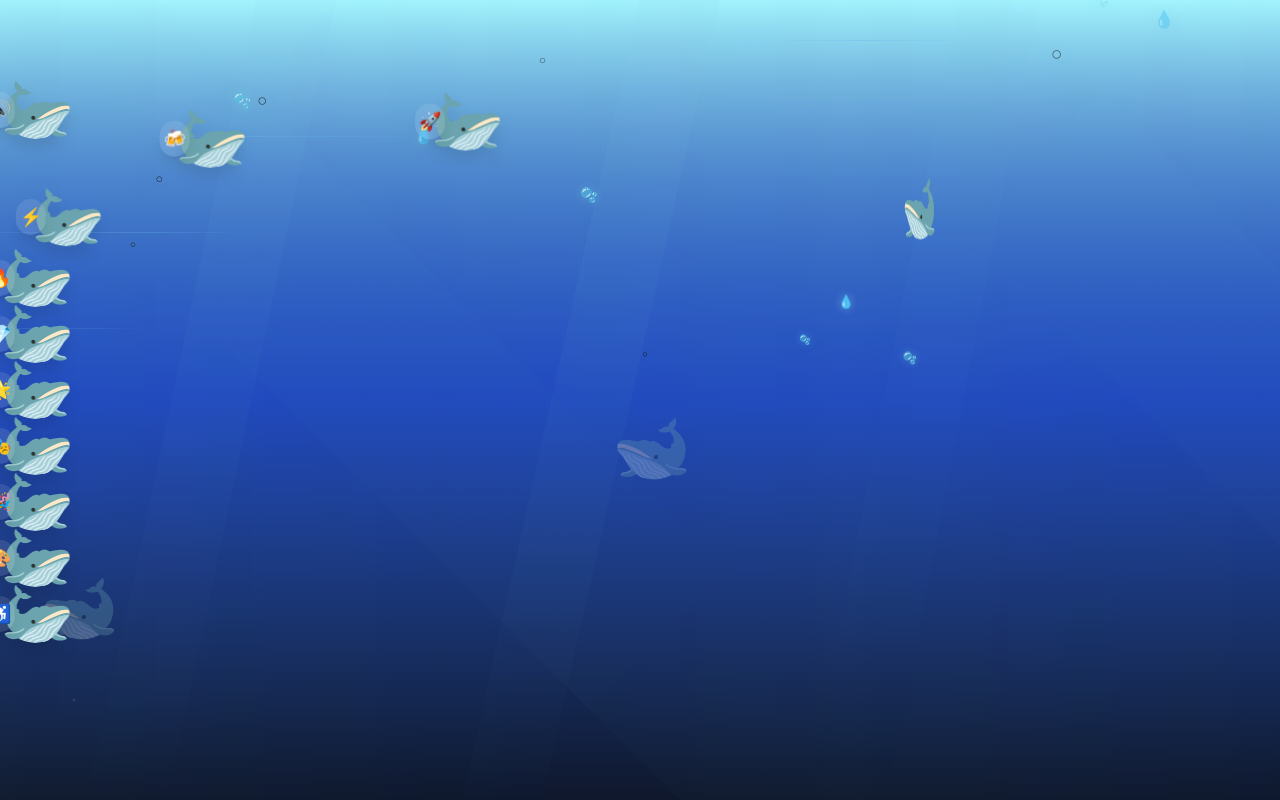
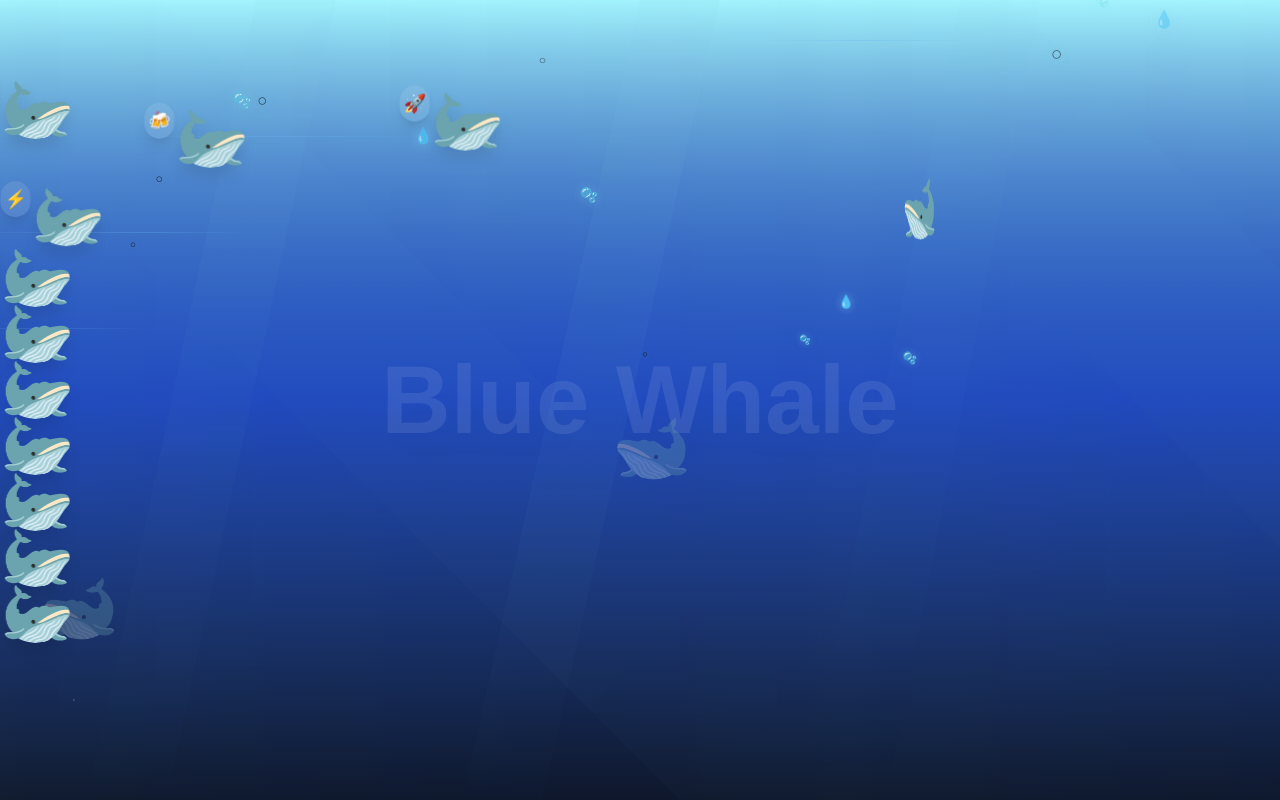
Before and after one commit to Quyenld9699/bluewhale, a Next.js app: page / in a window 1280 px wide. Built offline with nearby package versions, Linux system fonts and the light colour scheme.

Commit message:
add some animation

```diff
--- a/src/app/ocean-animations.scss
+++ b/src/app/ocean-animations.scss
@@ -565,3 +565,17 @@
   animation-delay: 20s;
   top: 80%;
 }
+
+@keyframes waving {
+  0%,
+  100% {
+    transform: skewX(0deg);
+  }
+  50% {
+    transform: skewX(10deg);
+  }
+}
+
+.waving {
+  animation: waving 2s infinite ease-in-out;
+}
--- a/src/app/page.tsx
+++ b/src/app/page.tsx
@@ -3,6 +3,7 @@
 import Image from "next/image";
 import { teamMembers } from "src/team-member";
 import "./ocean-animations.scss";
+import { motion } from "framer-motion";
 
 export default function Home() {
   return (
@@ -11,21 +12,18 @@ export default function Home() {
       <div className="absolute inset-0 bg-gradient-to-b from-cyan-200 to-slate-900"></div>
       <div className="absolute inset-0 bg-gradient-to-b from-transparent via-blue-500 to-transparent opacity-60"></div>
       <div className="absolute inset-0 bg-gradient-to-b from-transparent via-blue-800 to-slate-900 opacity-80"></div>
-
       {/* Underwater light rays */}
       <div className="absolute inset-0 opacity-30">
         <div className="light-ray light-ray-1"></div>
         <div className="light-ray light-ray-2"></div>
         <div className="light-ray light-ray-3"></div>
       </div>
-
       {/* Ocean waves animation */}
       <div className="absolute inset-0 opacity-20">
         <div className="wave wave1"></div>
         <div className="wave wave2"></div>
         <div className="wave wave3"></div>
       </div>
-
       {/* Enhanced floating bubbles */}
       <div className="bubbles">
         {[...Array(30)].map((_, i) => (
@@ -34,7 +32,6 @@ export default function Home() {
           </div>
         ))}
       </div>
-
       {/* Ocean current lines throughout the screen */}
       <div className="absolute inset-0 pointer-events-none z-1">
         {[...Array(8)].map((_, i) => (
@@ -49,25 +46,38 @@ export default function Home() {
           ></div>
         ))}
       </div>
-
+      <motion.div
+        className="absolute inset-0 flex items-center justify-center z-0"
+        initial={{ y: "-100%", opacity: 0 }}
+        animate={{ y: 0, opacity: 0.09 }}
+        transition={{
+          duration: 5,
+          ease: "easeOut",
+        }}
+      >
+        <div className="text-8xl font-bold text-white drop-shadow-2xl">
+          Blue Whale
+        </div>
+      </motion.div>
       {/* Swimming whales */}
       <div className="absolute inset-0">
         <div className="whale whale-1 active">🐋</div>
         <div className="whale whale-2">🐋</div>
         <div className="whale whale-3">🐋</div>
       </div>
-
       {/* Team member whales swimming freely in the ocean */}
       <div className="absolute inset-0 z-5">
         {teamMembers.map((member, index) => (
-          <div
+          <motion.div
             key={member.id}
-            className="team-whale-swimming"
+            className="team-whale-swimming group"
             style={{
               top: `${10 + ((index * 7) % 70)}%`,
               animationDelay: `${index * 2}s`,
               animationDuration: `${20 + (index % 4) * 5}s`,
             }}
+            whileHover="hover"
+            initial="initial"
           >
             {/* Whale body */}
             <div className="relative inline-block">
@@ -75,22 +85,39 @@ export default function Home() {
                 <span className="text-6xl drop-shadow-xl">🐋</span>
               </div>
 
-              {/* Member avatar on whale */}
-              <div className="absolute top-1/2 left-1/2.5 transform -translate-x-1/2 -translate-y-1/2 text-lg bg-white/10 rounded-full p-1 shadow-lg">
+              {/* Member avatar with animation */}
+              <motion.div
+                className="absolute top-1/2 left-1/2.5 transform -translate-x-1/2 -translate-y-1/2 text-lg bg-white/10 rounded-full p-1 shadow-lg"
+                variants={{
+                  initial: {
+                    x: "-50%",
+                    y: "-50%",
+                    scale: 1,
+                  },
+                  hover: {
+                    x: "calc(80px)",
+                    y: "calc(50px)",
+                    scale: 1.2,
+                    transition: {
+                      type: "spring",
+                      stiffness: 300,
+                      damping: 25,
+                    },
+                  },
+                }}
+              >
                 {member.avatar}
-              </div>
+              </motion.div>
+            </div>
 
-              {/* Bubble trail */}
-              {/* <div className="absolute -right-6 top-1/2 transform -translate-y-1/2">
-                <span className="bubble-trail">💭</span>
-              </div> */}
-            </div>
-            {/* Member info tooltip */}{" "}
+            {/* Member info tooltip */}
             <div className="whale-tooltip absolute top-full left-1/2 transform -translate-x-1/2 mt-2 bg-white/95 rounded-lg px-3 py-2 text-sm shadow-xl border border-blue-200 opacity-0 transition-all duration-300 whitespace-nowrap z-30">
               <div className="font-bold text-blue-800 text-center">
                 {member.name}
               </div>
-              <div className="text-blue-600 text-center">{member.role}</div>
+              <div className="text-blue-600 text-center relative">
+                {member.role}
+              </div>
               <div className="flex justify-center">
                 <Image
                   src={member.image}
@@ -101,10 +128,9 @@ export default function Home() {
                 />
               </div>
             </div>
-          </div>
+          </motion.div>
         ))}
       </div>
-
       {/* Main content */}
       {/* <div className="relative z-10 container mx-auto px-4 py-8"> */}
       {/* Header */}
@@ -117,7 +143,6 @@ export default function Home() {
             <p>🐋 Đổi mới để dẫn đầu 🐋</p>
           </div>
         </header> */}
-
       {/* Team introduction */}
       {/* <section className="bg-white/5 rounded-3xl p-8 mb-12 shadow-2xl">
           <h2 className="text-4xl font-bold text-blue-800 mb-6 text-center">
@@ -133,7 +158,6 @@ export default function Home() {
             được những mục tiêu cao nhất!
           </p>
         </section> */}
-
       {/* Team members title */}
       {/* <section className="text-center mb-8">
           <h2 className="text-5xl font-bold text-white drop-shadow-2xl animate-pulse">
@@ -143,7 +167,6 @@ export default function Home() {
             11 thành viên tài năng đang bơi lội trong đại dương tri thức
           </p>
         </section> */}
-
       {/* Illustrations section */}
       {/* <section className="bg-white/5 rounded-3xl p-8 mb-12 shadow-2xl">
           <h2 className="text-4xl font-bold text-blue-800 mb-8 text-center">
@@ -180,7 +203,6 @@ export default function Home() {
             </div>
           </div>
         </section> */}
-
       {/* Slogan section */}
       {/* <section className="text-center">
           <div className="bg-gradient-to-r from-blue-700/30 via-blue-800/30 to-slate-800 rounded-3xl p-12 shadow-2xl">
```
